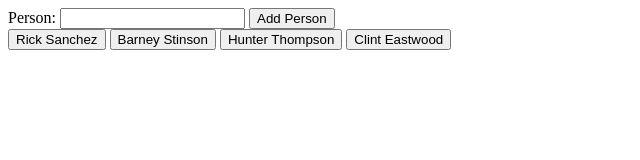
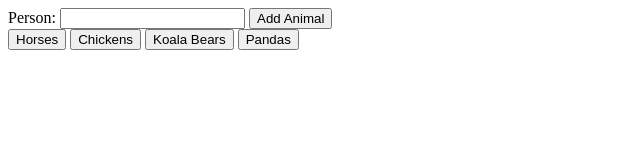
Before and after one commit to schirmerm/GifTastic, a plain HTML site: page index.html in a window 1280 px wide. Shown: the whole page, without its empty margins (0-640 px from the left). Drawn offline with Linux system fonts and the light colour scheme.

Commit message:
changed to animals

```diff
--- a/index.html
+++ b/index.html
@@ -13,13 +13,13 @@
   <form>
     <label for="person">Person:</label>
     <input id="newPerson" type="text">
-    <button id="addPerson">Add Person</button>
+    <button id="addPerson">Add Animal</button>
   </form>
   <div id="buttons">
-    <button class="person" data-person="Rick Sanchez">Rick Sanchez</button>
-    <button class="person" data-person="Barney Stinson">Barney Stinson</button>
-    <button class="person" data-person="Hunter Thompson">Hunter Thompson</button>
-    <button class="person" data-person="Clint Eastwood">Clint Eastwood</button>
+    <button class="person" data-person="Horses">Horses</button>
+    <button class="person" data-person="Chickens">Chickens</button>
+    <button class="person" data-person="Koala Bears">Koala Bears</button>
+    <button class="person" data-person="Pandas">Pandas</button>
   </div>
 
   <div id="gifDisp"></div>
```
